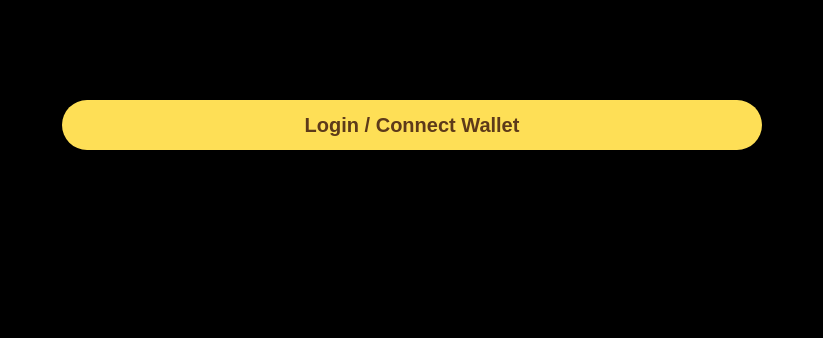
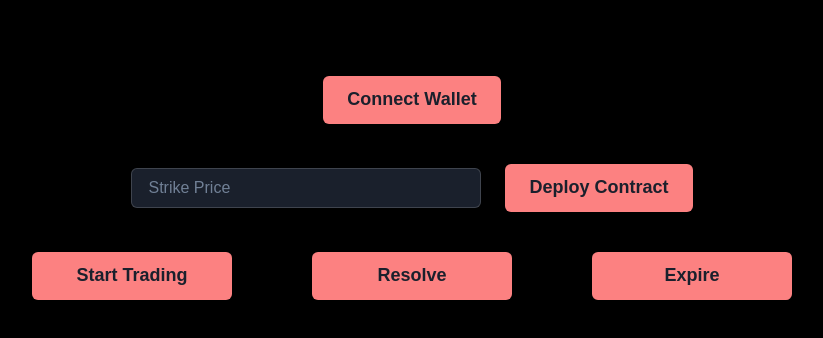
Before and after one commit to mangekyou-network/oreka, a Next.js app in the folder frontend/: page / in a window 1280 px wide. Shown: the top 338 px of the page, without its empty margins (228-1051 px from the left). Built offline with nearby package versions, Linux system fonts and the light colour scheme.

Commit message:
cho Hung

```diff
--- a/frontend/src/components/Owner.tsx
+++ b/frontend/src/components/Owner.tsx
@@ -1,66 +1,302 @@
 import React, { useState } from 'react';
 import { ethers } from 'ethers';
-import { Box, Button, Input, VStack } from '@chakra-ui/react';
+import { Box, Button, Input, VStack, useToast, HStack, Icon, SimpleGrid, Text } from '@chakra-ui/react';
+import { FaEthereum, FaWallet } from 'react-icons/fa';
+import BinaryOptionMarket from '../../../out/BinaryOptionMarket.sol/BinaryOptionMarket.json';
 import Factory from '../contracts/abis/FactoryABI.json';  // ABI của Factory contract
 
-const OwnerUI = () => {
+const Owner = () => {
   const [contractAddress, setContractAddress] = useState('');
-  const [salt, setSalt] = useState('');
-  const [bytecode, setBytecode] = useState(Factory.bytecode);
+  const [strikePrice, setStrikePrice] = useState('');
+  const [walletAddress, setWalletAddress] = useState('');
+  const [balance, setBalance] = useState('');
+  const [isWalletConnected, setIsWalletConnected] = useState(false);
+
+  const FactoryAddress = "0xe7f1725E7734CE288F8367e1Bb143E90bb3F0512";
+  const toast = useToast();  // Sử dụng useToast
 
   // Kết nối Metamask
   const connectWallet = async () => {
+    if (typeof window.ethereum !== 'undefined') {
+      try {
         await window.ethereum.request({ method: 'eth_requestAccounts' });
+        const provider = new ethers.providers.Web3Provider(window.ethereum);
+        const signer = provider.getSigner();
+        const address = await signer.getAddress();
+        const balanceWei = await provider.getBalance(address);
+        const balanceEth = parseFloat(ethers.utils.formatEther(balanceWei));
+        setWalletAddress(address);
+        setBalance(balanceEth.toString());
+        setIsWalletConnected(true);
+
+        toast({
+          title: "Wallet connected successfully!",
+          description: `Address: ${shortenAddress(address)}`,
+          variant: "success",
+          duration: 3000,
+          isClosable: true,
+        });
+      } catch (error: any) {
+        console.error("Failed to connect wallet:", error);
+        toast({
+          title: "Failed to connect wallet",
+          description: error.message || "Please make sure MetaMask is installed and unlocked.",
+          status: "error",
+          duration: 5000,
+          isClosable: true,
+        });
+      }
+    } else {
+      toast({
+        title: "MetaMask not detected",
+        description: "Please install MetaMask to use this feature.",
+        status: "warning",
+        duration: 5000,
+        isClosable: true,
+      });
+    }
   };
 
-  const FactoryAddress = "0x5FbDB2315678afecb367f032d93F642f64180aa3";
+  // Rút gọn địa chỉ ví
+  const shortenAddress = (address: string) => {
+    return `${address.slice(0, 6)}...${address.slice(-4)}`;
+  };
 
-
-  // Tính toán địa chỉ với CREATE2
-  const getPredictedAddress = async () => {
+  // Triển khai hợp đồng với CREATE2
+  const deployContract = async () => {
+    try {
       const provider = new ethers.providers.Web3Provider(window.ethereum);
       const signer = provider.getSigner();
       const factoryContract = new ethers.Contract(FactoryAddress, Factory.abi, signer);
 
-    const predictedAddress = await factoryContract.getAddress(ethers.utils.keccak256(salt), bytecode);
-    setContractAddress(predictedAddress);
+      // Salt ngẫu nhiên
+      const randomSalt = ethers.utils.hexlify(ethers.utils.randomBytes(32));
+
+      // Triển khai hợp đồng
+      const tx = await factoryContract.deploy(ethers.utils.keccak256(randomSalt), BinaryOptionMarket.bytecode, [walletAddress, strikePrice]);
+      await tx.wait();
+
+      // Lấy địa chỉ hợp đồng mới triển khai
+      const deployedAddress = await factoryContract.getAddress(ethers.utils.keccak256(randomSalt));
+      setContractAddress(deployedAddress);
+
+      // Hiển thị thông báo
+      toast({
+        title: "Contract deployed successfully!",
+        description: `Contract deployed at: ${deployedAddress}`,
+        status: "success",
+        duration: 5000,
+        isClosable: true,
+      });
+    } catch (error: any) {
+      console.error("Failed to deploy contract:", error);
+      toast({
+        title: "Failed to deploy contract",
+        description: error.message || "An unexpected error occurred.",
+        status: "error",
+        duration: 5000,
+        isClosable: true,
+      });
+    }
   };
 
-  // Triển khai hợp đồng với CREATE2
-  const deployContract = async () => {
+  // Chuyển đổi trạng thái từ Bidding sang Trading
+  const startTrading = async () => {
+    try {
       const provider = new ethers.providers.Web3Provider(window.ethereum);
       const signer = provider.getSigner();
-    const factoryContract = new ethers.Contract(FactoryAddress, Factory.abi, signer);
+      const binaryOptionMarketContract = new ethers.Contract(contractAddress, BinaryOptionMarket.abi, signer);
 
-    const tx = await factoryContract.deploy(ethers.utils.keccak256(salt), bytecode);
+      const tx = await binaryOptionMarketContract.startTrading();
       await tx.wait();
-    alert(`Contract deployed at: ${contractAddress}`);
+
+      toast({
+        title: "Trading started!",
+        status: "success",
+        duration: 3000,
+        isClosable: true,
+      });
+    } catch (error: any) {
+      console.error("Failed to start trading:", error);
+      toast({
+        title: "Failed to start trading",
+        description: error.message || "An unexpected error occurred.",
+        status: "error",
+        duration: 5000,
+        isClosable: true,
+      });
+    }
+  };
+
+  // Chuyển đổi trạng thái từ Trading sang Maturity
+  const resolveMarket = async () => {
+    try {
+      const provider = new ethers.providers.Web3Provider(window.ethereum);
+      const signer = provider.getSigner();
+      const binaryOptionMarketContract = new ethers.Contract(contractAddress, BinaryOptionMarket.abi, signer);
+
+      const tx = await binaryOptionMarketContract.resolveMarket();
+      await tx.wait();
+
+      toast({
+        title: "Market resolved!",
+        status: "success",
+        duration: 3000,
+        isClosable: true,
+      });
+    } catch (error: any) {
+      console.error("Failed to resolve market:", error);
+      toast({
+        title: "Failed to resolve market",
+        description: error.message || "An unexpected error occurred.",
+        status: "error",
+        duration: 5000,
+        isClosable: true,
+      });
+    }
+  };
+
+  // Chuyển đổi trạng thái từ Maturity sang Expiry
+  const expireMarket = async () => {
+    try {
+      const provider = new ethers.providers.Web3Provider(window.ethereum);
+      const signer = provider.getSigner();
+      const binaryOptionMarketContract = new ethers.Contract(contractAddress, BinaryOptionMarket.abi, signer);
+
+      const tx = await binaryOptionMarketContract.expireMarket();
+      await tx.wait();
+
+      toast({
+        title: "Market expired!",
+        status: "success",
+        duration: 3000,
+        isClosable: true,
+      });
+    } catch (error: any) {
+      console.error("Failed to expire market:", error);
+      toast({
+        title: "Failed to expire market",
+        description: error.message || "An unexpected error occurred.",
+        status: "error",
+        duration: 5000,
+        isClosable: true,
+      });
+    }
+  };
+
+  // Cập nhật giá strike
+  const updateStrikePrice = async () => {
+    try {
+      const provider = new ethers.providers.Web3Provider(window.ethereum);
+      const signer = provider.getSigner();
+      const binaryOptionMarketContract = new ethers.Contract(contractAddress, BinaryOptionMarket.abi, signer);
+
+      const tx = await binaryOptionMarketContract.setStrikePrice(strikePrice);
+      await tx.wait();
+
+      toast({
+        title: "Strike price updated!",
+        description: `New strike price: ${strikePrice}`,
+        status: "success",
+        duration: 3000,
+        isClosable: true,
+      });
+    } catch (error: any) {
+      console.error("Failed to update strike price:", error);
+      toast({
+        title: "Failed to update strike price",
+        description: error.message || "An unexpected error occurred.",
+        status: "error",
+        duration: 5000,
+        isClosable: true,
+      });
+    }
   };
 
   return (
-    <VStack spacing={4}>
-      <Button onClick={connectWallet}>Connect Wallet</Button>
+    <VStack
+    color="#FEDF56"
+    fontFamily="Arial, sans-serif">
+      {!isWalletConnected ? (
+        <Button
+          onClick={connectWallet}
+          colorScheme="teal"
+          size="lg"
+          p={6}
+          _hover={{ bg: "teal.500", transform: "scale(1.05)" }}>
+            Connect Wallet
+        </Button>
+      ) : (
+        <HStack spacing={4} justify="space-between" width="500px" color="#FF6B6B">
+            <HStack>
+              <Icon as={FaWallet} />
+              <Text>{shortenAddress(walletAddress)}</Text>
+            </HStack>
+            <HStack>
+              <Icon as={FaEthereum} />
+              <Text>{parseFloat(balance).toFixed(4)} ETH</Text>
+            </HStack>
+          </HStack>
+      )}
 
-      <Box>
+      <SimpleGrid columns={1}>
+        <HStack spacing={6} my={8}>
           <Input
-          placeholder="Salt"
-          value={salt}
-          onChange={(e) => setSalt(e.target.value)}
+            placeholder="Strike Price"
+            value={strikePrice}
+            onChange={(e) => setStrikePrice(Number(e.target.value))}
+            width={350}
+            bg="gray.800"
+            color="white"
+            _placeholder={{ color: "gray.500" }}
           />
-        <Button onClick={getPredictedAddress}>Get Predicted Address</Button>
-      </Box>
+          <Button
+            onClick={deployContract}
+            colorScheme="pink"
+            size="lg"
+            _hover={{ bg: "pink.600", transform: "scale(1.05)" }}>
+              Deploy Contract
+          </Button>
+        </HStack>
+      </SimpleGrid>
 
-      <Box>
-        <Button onClick={deployContract}>Deploy Contract</Button>
-      </Box>
+      <SimpleGrid columns={3} spacing={20} my={8}>
+        <Button
+          size="lg"
+          w="200px"
+          p={6}
+          colorScheme="purple"
+          _hover={{ bg: "purple.600", transform: "scale(1.05)" }}
+          onClick={startTrading}>
+            Start Trading
+        </Button>
+        <Button
+          size="lg"
+          w="200px"
+          p={6}
+          colorScheme="blue"
+          _hover={{ bg: "blue.600", transform: "scale(1.05)" }}
+          onClick={resolveMarket}>
+            Resolve
+        </Button>
+        <Button
+          size="lg"
+          w="200px"
+          p={6}
+          colorScheme="red"
+          _hover={{ bg: "red.600", transform: "scale(1.05)" }}
+          onClick={expireMarket}>
+            Expire
+        </Button>
+      </SimpleGrid>
 
       {contractAddress && (
         <Box>
-          <p>Predicted Contract Address: {contractAddress}</p>
+          <Text color="white">Contract Address: {contractAddress}</Text>
         </Box>
       )}
     </VStack>
   );
 };
 
-export default OwnerUI;
+export default Owner;
--- a/frontend/src/views/plays/UpDownContainer.tsx
+++ b/frontend/src/views/plays/UpDownContainer.tsx
@@ -161,8 +161,8 @@ export default function UpDownContainer() {
 
   return (
     <>
-    <OptionMarket/>
-    {/* <Owner/> */}
+    {/* <OptionMarket/> */}
+    <Owner/>
       {/* <Flex
         flex={1}
         w="100%"
--- a/package.json
+++ b/package.json
@@ -8,6 +8,7 @@
     "next": "^14.2.15",
     "react": "^18.3.1",
     "react-dom": "^18.3.1",
+    "react-router-dom": "^6.27.0",
     "web3": "^4.13.0",
     "web3modal": "^1.9.12"
   },
```
Also changed, not shown: frontend/src/contracts/abis/FactoryABI.json (+1 -1 lines), frontend/src/pages/customer.tsx (added, +8 -0 lines), frontend/src/pages/owner.tsx (added, +8 -0 lines), 2 other files (tests, documents, lock files or other folders). Lines whose indentation alone changed are shown as unchanged.
